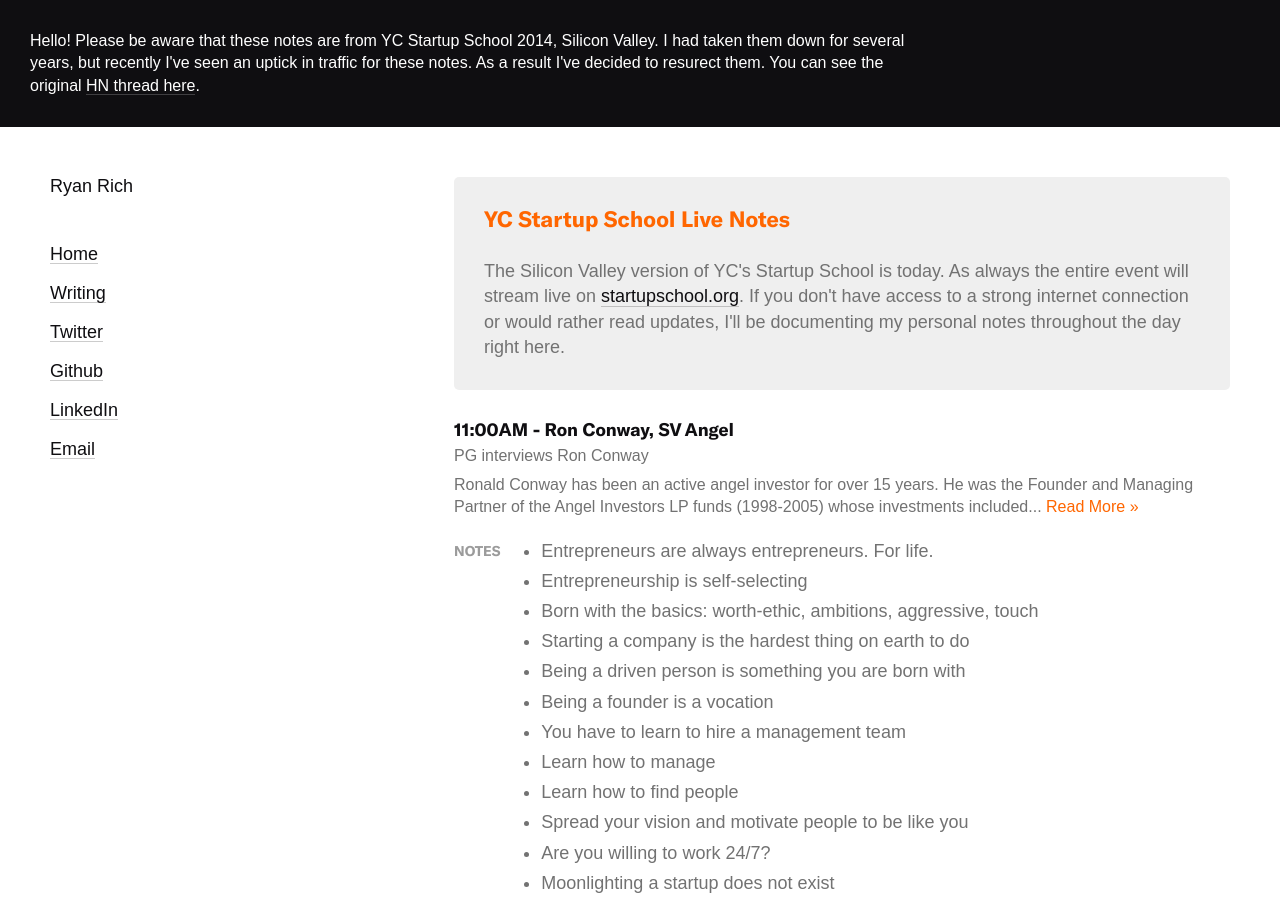
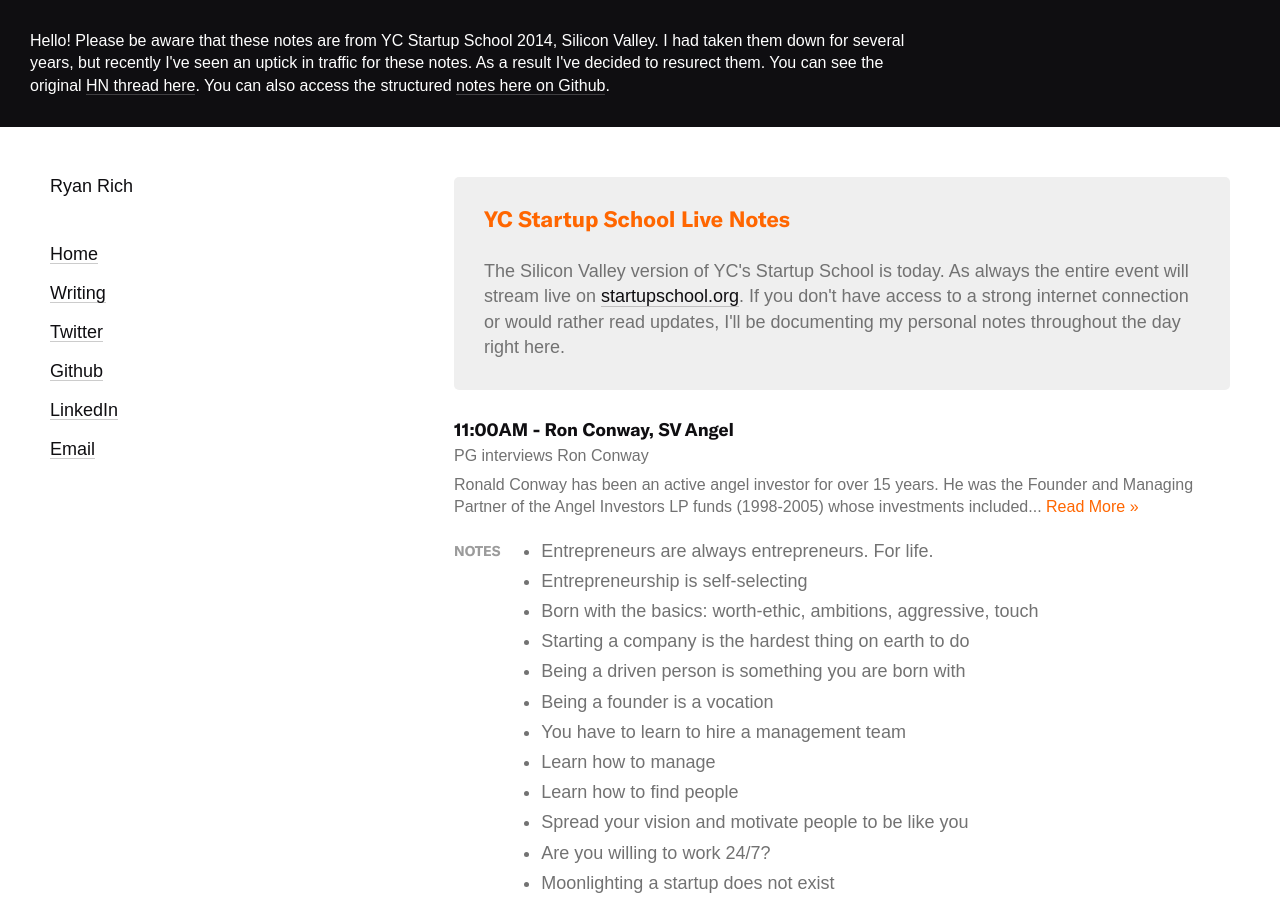
Before and after one commit to rr1000/rrich.io-01, a Jekyll site: the page built from startup-school-notes.html, in a window 1280 px wide and 900 px high. Built offline with Jekyll 4.4.1, drawn with Linux system fonts in a browser that asks for light colours; some web fonts are replaced.

Commit message:
Adding link to github

```diff
--- a/startup-school-notes.html
+++ b/startup-school-notes.html
@@ -7,7 +7,7 @@
 <div class="grid-alt">
     <div class="row">
         <div class="col-xs-12 col-sm-9">
-            <p>Hello! Please be aware that these notes are from YC Startup School 2014, Silicon Valley. I had taken them down for several years, but recently I've seen an uptick in traffic for these notes. As a result I've decided to resurect them. You can see the original <a href="https://news.ycombinator.com/item?id=8442712">HN thread here</a>.</p>
+            <p>Hello! Please be aware that these notes are from YC Startup School 2014, Silicon Valley. I had taken them down for several years, but recently I've seen an uptick in traffic for these notes. As a result I've decided to resurect them. You can see the original <a href="https://news.ycombinator.com/item?id=8442712">HN thread here</a>. You can also access the structured <a href="https://github.com/rr1000/rrich.io-01/blob/master/_data/startup-school.yml" target="_blank">notes here on Github</a>.</p>
         </div>
     </div>
 </div>
```
